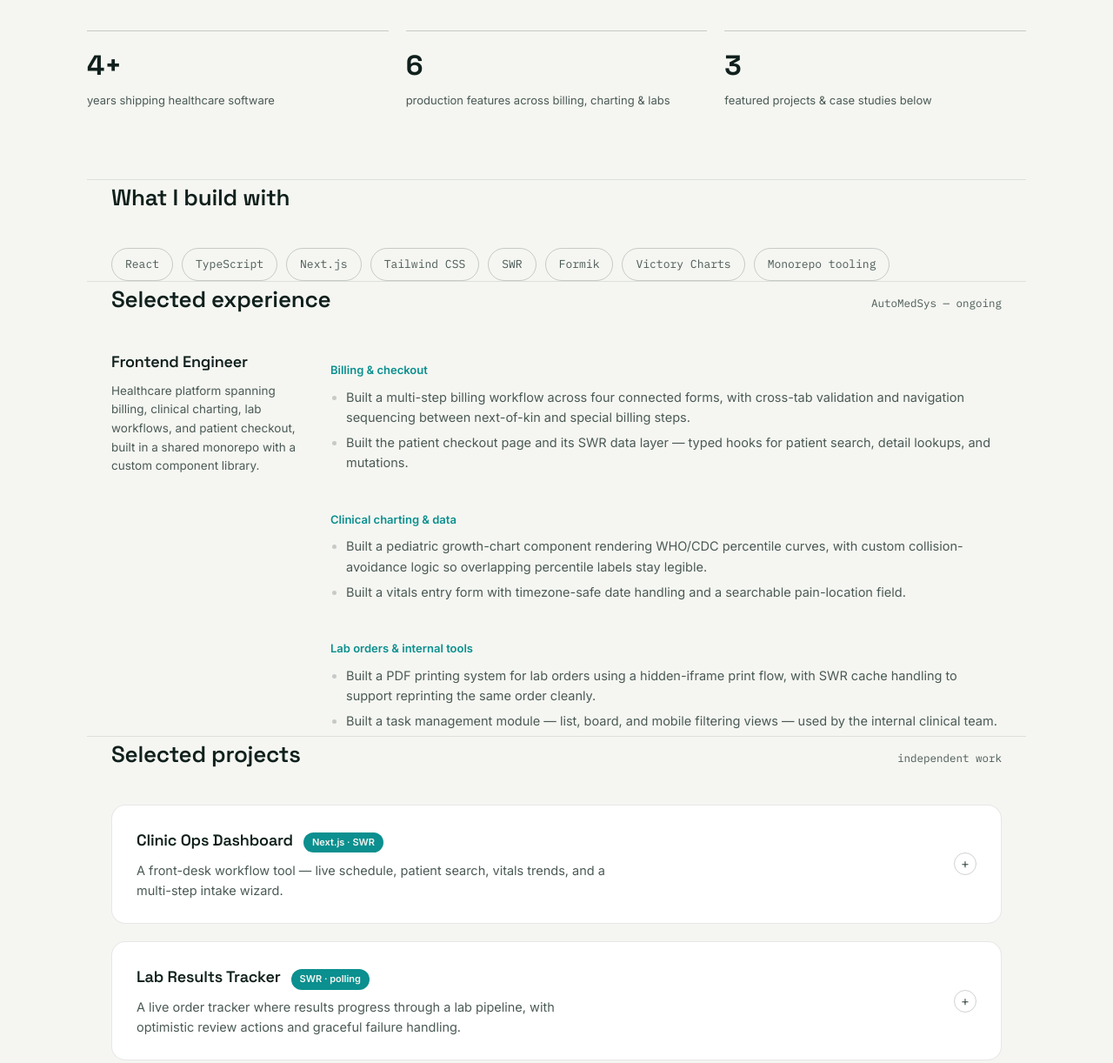
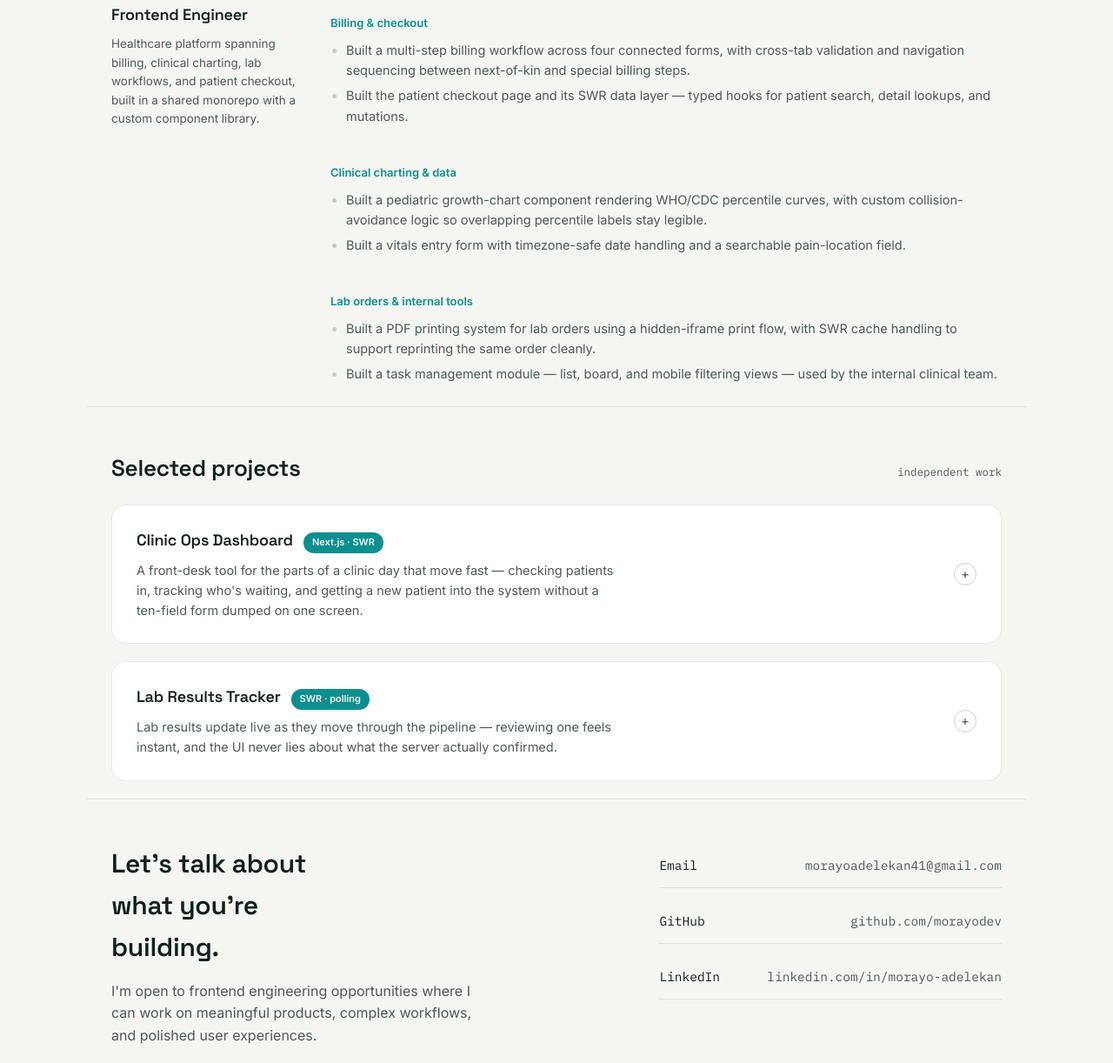
Before and after one commit to morayodev/New-portfolio, a plain HTML site: page index.html in a window 1280 px wide. Shown: the part 1289-2511 px from the top of the page at 87% size. Drawn offline with Linux system fonts and the light colour scheme.

Commit message:
add mre details

```diff
--- a/index.html
+++ b/index.html
@@ -95,7 +95,7 @@
       }
       .wrap {
         max-width: 1080px;
-        margin: 0 auto;
+        margin: 0px auto 30px ;
         padding: 0 28px;
         position: relative;
       }
@@ -132,6 +132,7 @@
         background: var(--glow-a);
         animation-delay: -12s;
       }
+
       @keyframes drift {
         0%,
         100% {
@@ -261,6 +262,9 @@
         gap: 14px;
         flex-wrap: wrap;
       }
+      #stack{
+        padding-top:"10px"
+      }
       .btn {
         font-family: "Inter", sans-serif;
         font-size: 14.5px;
@@ -382,6 +386,8 @@
       .reveal {
         opacity: 0;
         transform: translateY(28px);
+        padding-top:20px;
+         padding-bottom:20px;
         transition:
           opacity 0.7s ease,
           transform 0.7s ease;
@@ -412,7 +418,7 @@
         display: flex;
         align-items: baseline;
         justify-content: space-between;
-        margin-bottom: 36px;
+        margin-bottom: 20px;
         gap: 16px;
         flex-wrap: wrap;
       }
@@ -741,7 +747,7 @@
           <a href="#contact" class="btn btn-ghost">Get in touch</a>
         </div>
 
-        <div class="wave-box">
+        <!-- <div class="wave-box">
           <svg class="wave" viewBox="0 0 480 160" preserveAspectRatio="none" aria-hidden="true">
             <path
               class="wave-path"
@@ -751,7 +757,7 @@
             />
           </svg>
           <p class="cap mono"><span>lead II · live</span><span>72 bpm</span></p>
-        </div>
+        </div> -->
 
         <div class="stats">
           <div class="stat">
@@ -760,7 +766,7 @@
           </div>
           <div class="stat">
             <div class="num">6</div>
-            <div class="label">production features across billing, charting &amp; labs</div>
+            <div class="label">production features across task management, reports &amp; labs</div>
           </div>
           <div class="stat">
             <div class="num">3</div>
@@ -853,8 +859,7 @@
                   <span class="project-tag">Next.js · SWR</span>
                 </div>
                 <p class="project-blurb">
-                  A front-desk workflow tool — live schedule, patient search, vitals trends, and a multi-step intake
-                  wizard.
+                A front-desk tool for the parts of a clinic day that move fast — checking patients in, tracking who's waiting, and getting a new patient into the system without a ten-field form dumped on one screen.
                 </p>
               </div>
               <span class="expand-icon">+</span>
@@ -865,8 +870,8 @@
                 ><span>Tailwind CSS</span>
               </div>
               <div class="project-links">
-                <a href="#" aria-label="View Clinic Ops Dashboard live demo">Live demo ↗</a
-                ><a href="#" aria-label="View Clinic Ops Dashboard source code">Source ↗</a>
+                <a href="https://patient-dashboard-app.vercel.app/" target="_blank" aria-label="View Clinic Ops Dashboard live demo">Live demo ↗</a
+                ><a href="https://github.com/morayodev/Patient-Dashboard" target="_blank" aria-label="View Clinic Ops Dashboard source code">Source ↗</a>
               </div>
               <dl class="project-notes">
                 <div class="note">
@@ -883,13 +888,13 @@
                     generic <code>useFormWizard</code> hook powers a 4-step intake form, reusable beyond this one form.
                   </dd>
                 </div>
-                <div class="note">
+                <!-- <div class="note">
                   <dt>Detail worth asking about</dt>
                   <dd>
                     Each appointment status exposes exactly one obvious next action, instead of a generic status
                     dropdown — mirrors how staff actually move a patient through a visit.
                   </dd>
-                </div>
+                </div> -->
               </dl>
             </div>
           </details>
@@ -902,8 +907,7 @@
                   <span class="project-tag">SWR · polling</span>
                 </div>
                 <p class="project-blurb">
-                  A live order tracker where results progress through a lab pipeline, with optimistic review actions and
-                  graceful failure handling.
+              Lab results update live as they move through the pipeline — reviewing one feels instant, and the UI never lies about what the server actually confirmed.
                 </p>
               </div>
               <span class="expand-icon">+</span>
@@ -914,7 +918,7 @@
               </div>
               <div class="project-links">
                 <a
-                  href="https://lab-results-tracker.vercel.app"
+                  href="https://lab-results-tracker-ten.vercel.app/"
                   target="_blank"
                   rel="noopener"
                   aria-label="View Lab Results Tracker live demo"
@@ -943,17 +947,17 @@
                     request.
                   </dd>
                 </div>
-                <div class="note">
+                <!-- <div class="note">
                   <dt>Detail worth asking about</dt>
                   <dd>
                     The mock API deliberately fails ~4% of the time, so the error and retry paths are real code, not
                     untested theory.
                   </dd>
-                </div>
+                </div> -->
               </dl>
             </div>
           </details>
-
+<!--
           <details class="project-card">
             <summary>
               <div>
@@ -1001,7 +1005,7 @@
                 </div>
               </dl>
             </div>
-          </details>
+          </details> -->
         </div>
       </section>
 
@@ -1015,7 +1019,7 @@
             </p>
           </div>
           <div class="contact-links mono">
-            <a href="mailto:hello@yourdomain.com">Email <span class="arrow">hello@yourdomain.com</span></a>
+            <a href="mailto:morayoadelekan41@gmail.com">Email <span class="arrow">morayoadelekan41@gmail.com</span></a>
             <a href="https://github.com/morayodev" target="_blank" rel="noopener"
               >GitHub <span class="arrow">github.com/morayodev</span></a
             >
```
